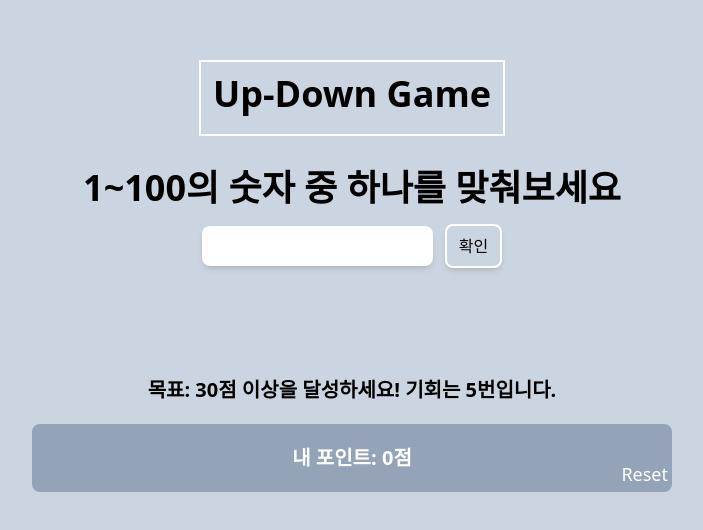
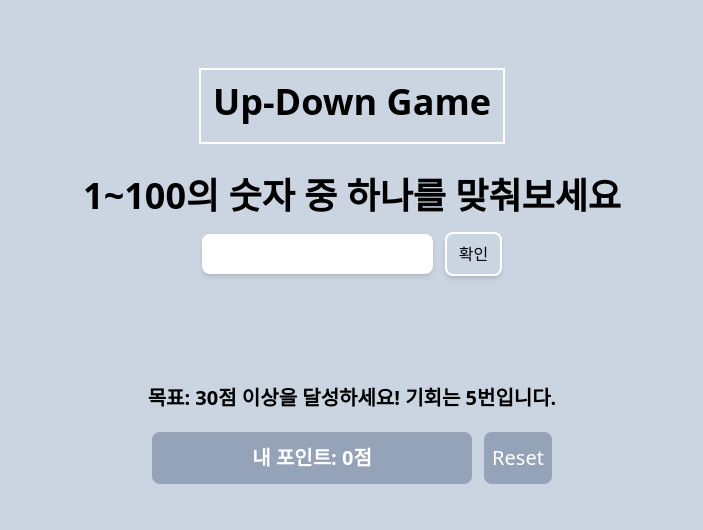
Before and after one commit to frojoo/my-updown-game, a React (Create React App) app: page / in a window 1280 px wide. Shown: the part 168-698 px from the top of the page, without its empty margins (288-991 px from the left). Built offline with nearby package versions, Linux system fonts and the light colour scheme.

Commit message:
reset button relocatioin

```diff
--- a/src/components/GameResult.jsx
+++ b/src/components/GameResult.jsx
@@ -15,11 +15,13 @@ function GameResult() {
       <div className="text-xl py-3 font-bold">
         목표: 30점 이상을 달성하세요! 기회는 {point}번입니다.
       </div>
-      <div className="relative w-1/2  my-2 p-2 flex justify-center bg-slate-400 rounded-lg text-white">
-        <div className="text-xl py-3 font-bold ">내 포인트: {myPoint}점</div>
+      <div className="w-1/2 flex justify-center items-center">
+        <div className="text-xl flex justify-center items-center w-1/2 py-3 font-bold my-2 p-2 bg-slate-400 rounded-lg text-white">
+          내 포인트: {myPoint}점
+        </div>
         <button
           onClick={onClickReset}
-          className="text-lg absolute right-0 bottom-0 p-1"
+          className="text-xl ml-3 bg-slate-400 rounded-lg text-white px-2 py-3"
         >
           Reset
         </button>
```
